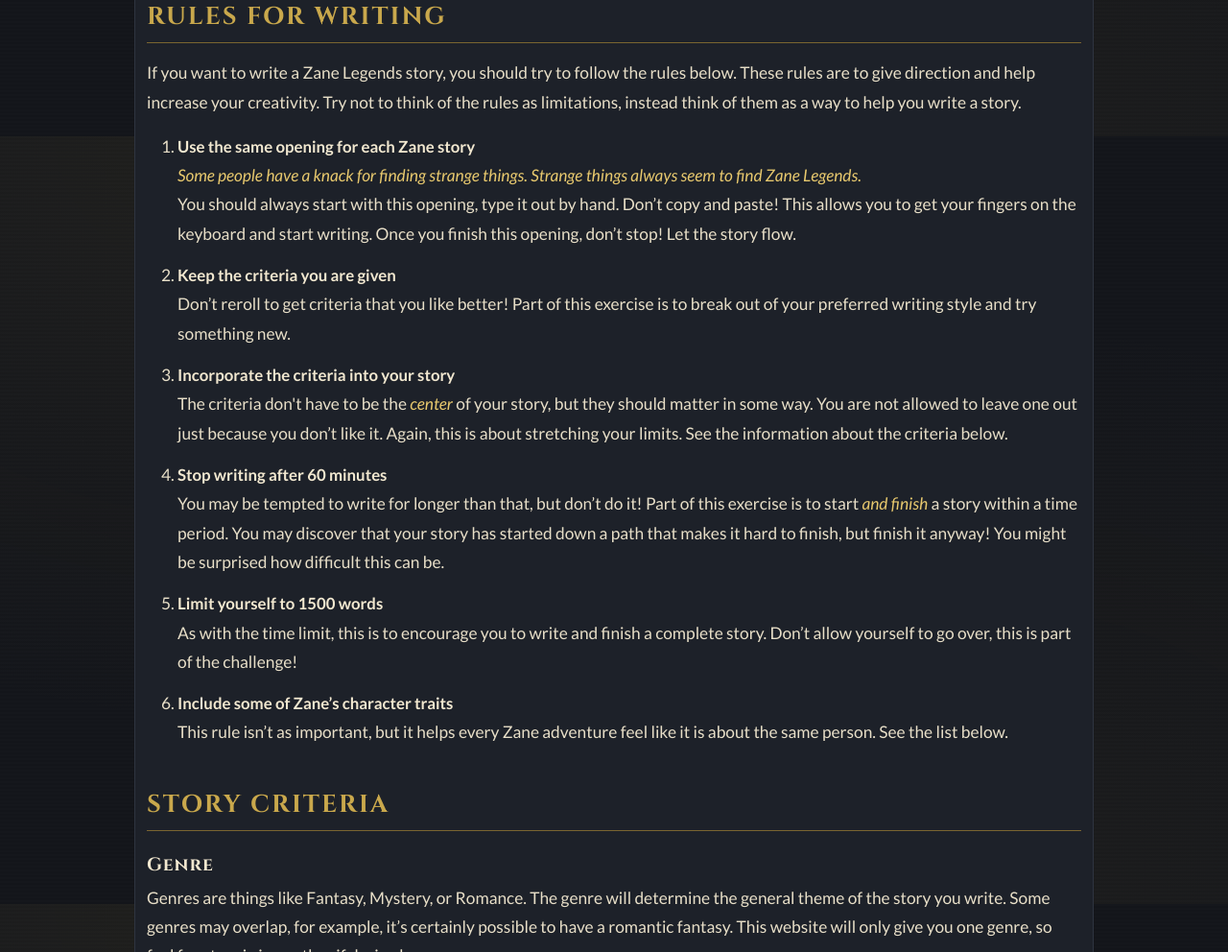
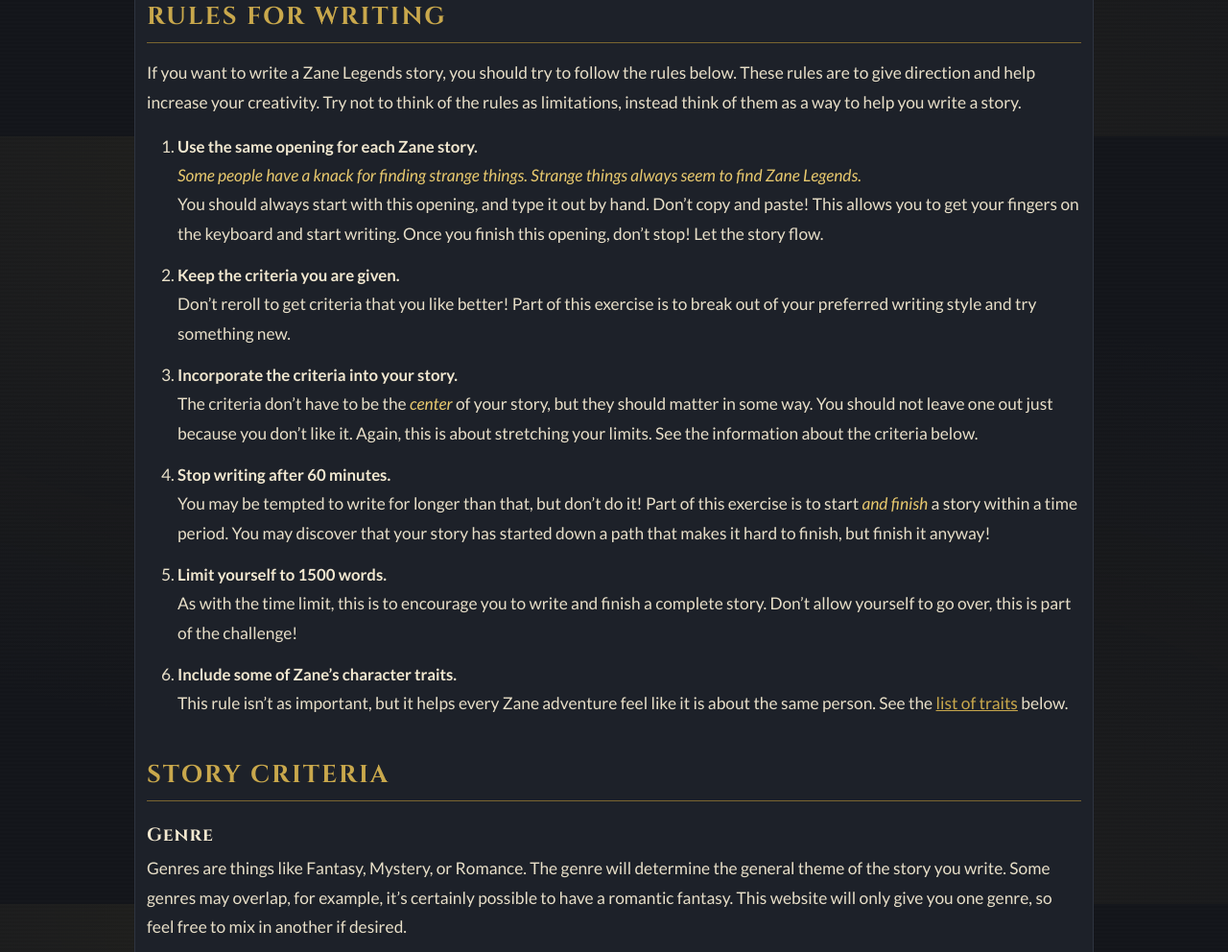
Before and after one commit to nisovin/ZaneLegendsCom, a plain HTML site: page index.html in a window 1280 px wide. Shown: the part 658-1650 px from the top of the page at 96% size. Drawn offline with nearby package versions, Linux system fonts and the light colour scheme.

Commit message:
More copy fixes

```diff
--- a/index.html
+++ b/index.html
@@ -140,41 +140,40 @@
 
 		<ol>
 			<li>
-				<strong>Use the same opening for each Zane story</strong><br>
+				<strong>Use the same opening for each Zane story.</strong><br>
 				<em>Some people have a knack for finding strange things. Strange things always seem
 				to find Zane Legends.</em><br>
-				You should always start with this opening, type it out by hand. Don&rsquo;t copy
+				You should always start with this opening, and type it out by hand. Don&rsquo;t copy
 				and paste! This allows you to get your fingers on the keyboard and start writing. Once
 				you finish this opening, don&rsquo;t stop! Let the story flow.
 			</li>
 			<li>
-				<strong>Keep the criteria you are given</strong><br>
+				<strong>Keep the criteria you are given.</strong><br>
 				Don&rsquo;t reroll to get criteria that you like better! Part of this exercise is to break out of
 				your preferred writing style and try something new.
 			</li>
 			<li>
-				<strong>Incorporate the criteria into your story</strong><br>
-				The criteria don't have to be the <em>center</em> of your story, but they
-				should matter in some way. You are not allowed to leave one out just because you don&rsquo;t
+				<strong>Incorporate the criteria into your story.</strong><br>
+				The criteria don&rsquo;t have to be the <em>center</em> of your story, but they
+				should matter in some way. You should not leave one out just because you don&rsquo;t
 				like it. Again, this is about stretching your limits. See the information about the
 				criteria below.
 			</li>
 			<li>
-				<strong>Stop writing after 60 minutes</strong><br>
+				<strong>Stop writing after 60 minutes.</strong><br>
 				You may be tempted to write for longer than that, but don&rsquo;t do it! Part of this exercise
 				is to start <em>and finish</em> a story within a time period. You may discover that your story has
-				started down a path that makes it hard to finish, but finish it anyway! You might be
-				surprised how difficult this can be.
+				started down a path that makes it hard to finish, but finish it anyway!
 			</li>
 			<li>
-				<strong>Limit yourself to 1500 words</strong><br>
+				<strong>Limit yourself to 1500 words.</strong><br>
 				As with the time limit, this is to encourage you to write and finish a complete story.
 				Don&rsquo;t allow yourself to go over, this is part of the challenge!
 			</li>
 			<li>
-				<strong>Include some of Zane&rsquo;s character traits</strong><br>
+				<strong>Include some of Zane&rsquo;s character traits.</strong><br>
 				This rule isn&rsquo;t as important, but it helps every Zane adventure feel like
-				it is about the same person. See the list below.
+				it is about the same person. See the <a href="#traitsOfZane">list of traits</a> below.
 			</li>
 		</ol>
 
```
